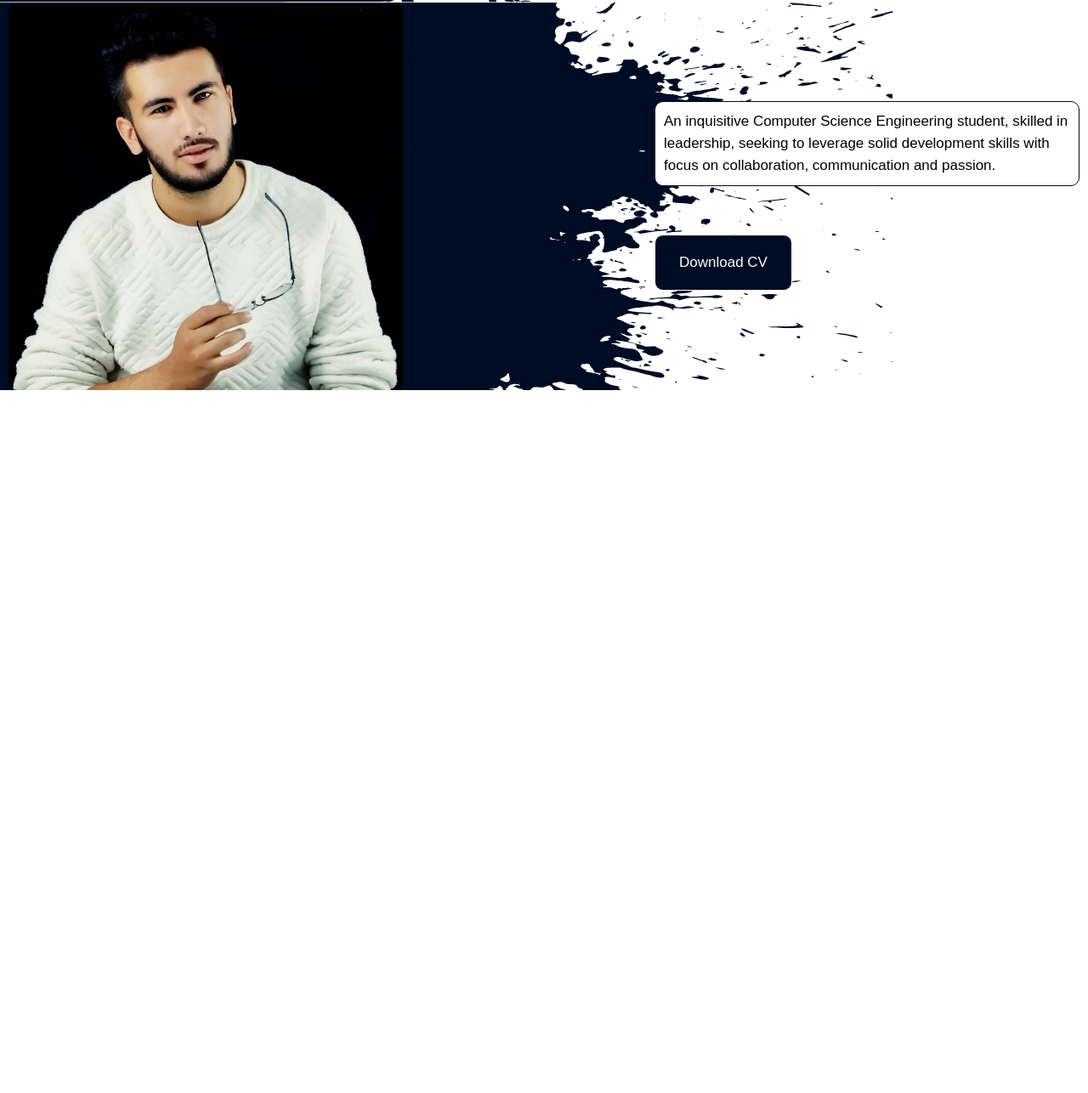
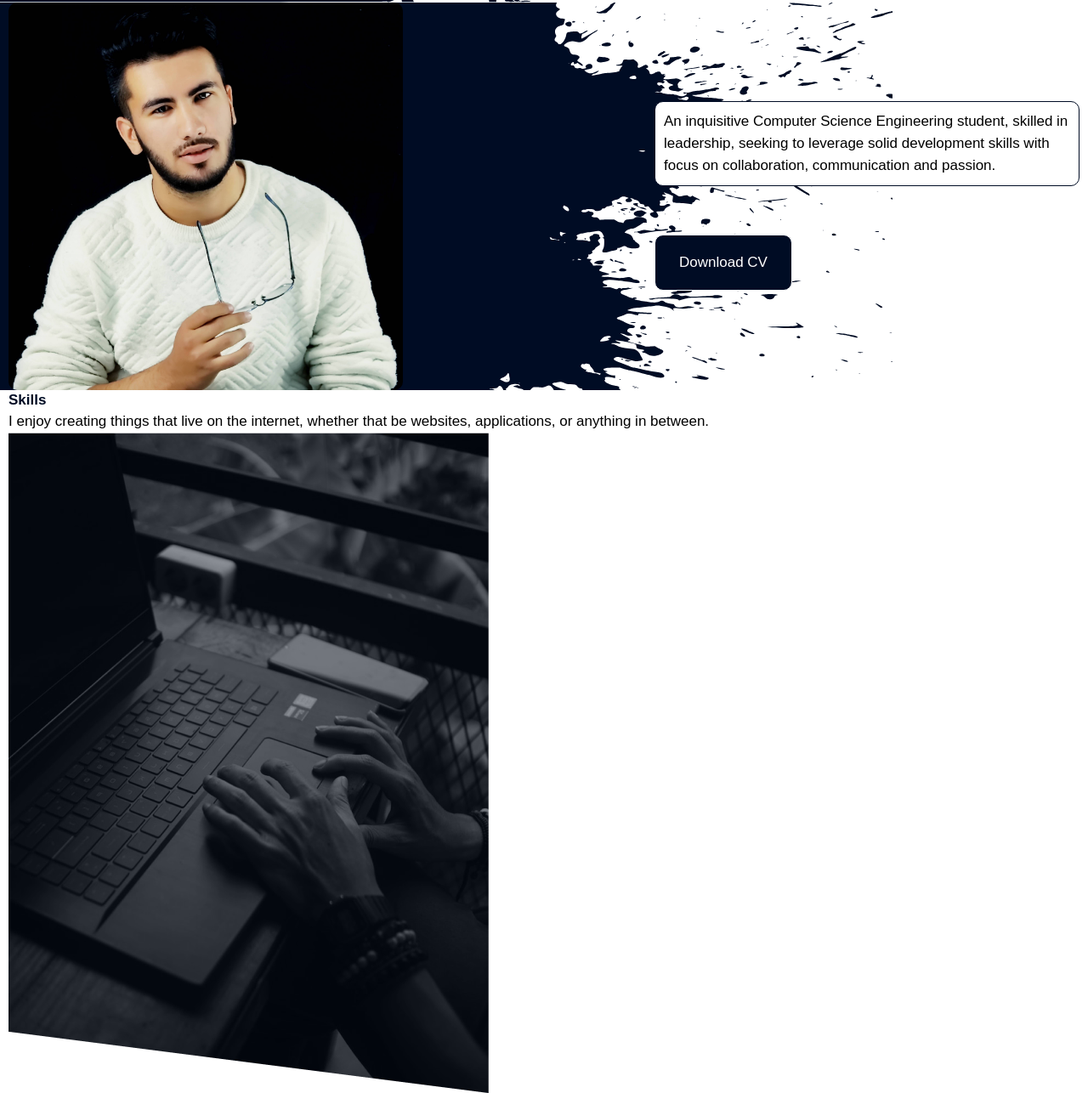
Before and after one commit to Ramz13m/portfolio-site, a plain HTML site: page index.html in a window 1280 px wide. Shown: the part 797-2083 px from the top of the page at 85% size. Before the commit the page ends 1256 px from the top, so only its background shows below. Drawn offline with Linux system fonts and the light colour scheme; a web font is replaced by a local one.

Commit message:
add skills hrml

```diff
--- a/index.html
+++ b/index.html
@@ -127,6 +127,27 @@
          </div>
        </div>
      </section>
+
+     <!-- skills section -->
+
+     <section class="skills">
+       <div class="container">
+         <div class="skills__info-wrapper">
+          <h2 class="skills__title">Skills</h2>
+          <p class="skills__info">
+           I enjoy creating things that live on the internet, whether that be websites, applications, or anything in between.
+          </p>
+          <ul class="skills__list">
+            <li class="skills__item">
+              <div class="skills__ring"></div>
+            </li>
+          </ul>
+          <div class="skills__img-content">
+            <img src="./img/skills.png" alt="">
+          </div>
+         </div>
+       </div>
+     </section>
    </main>
 
 
```
Also changed, not shown: img/skills.png (added).
